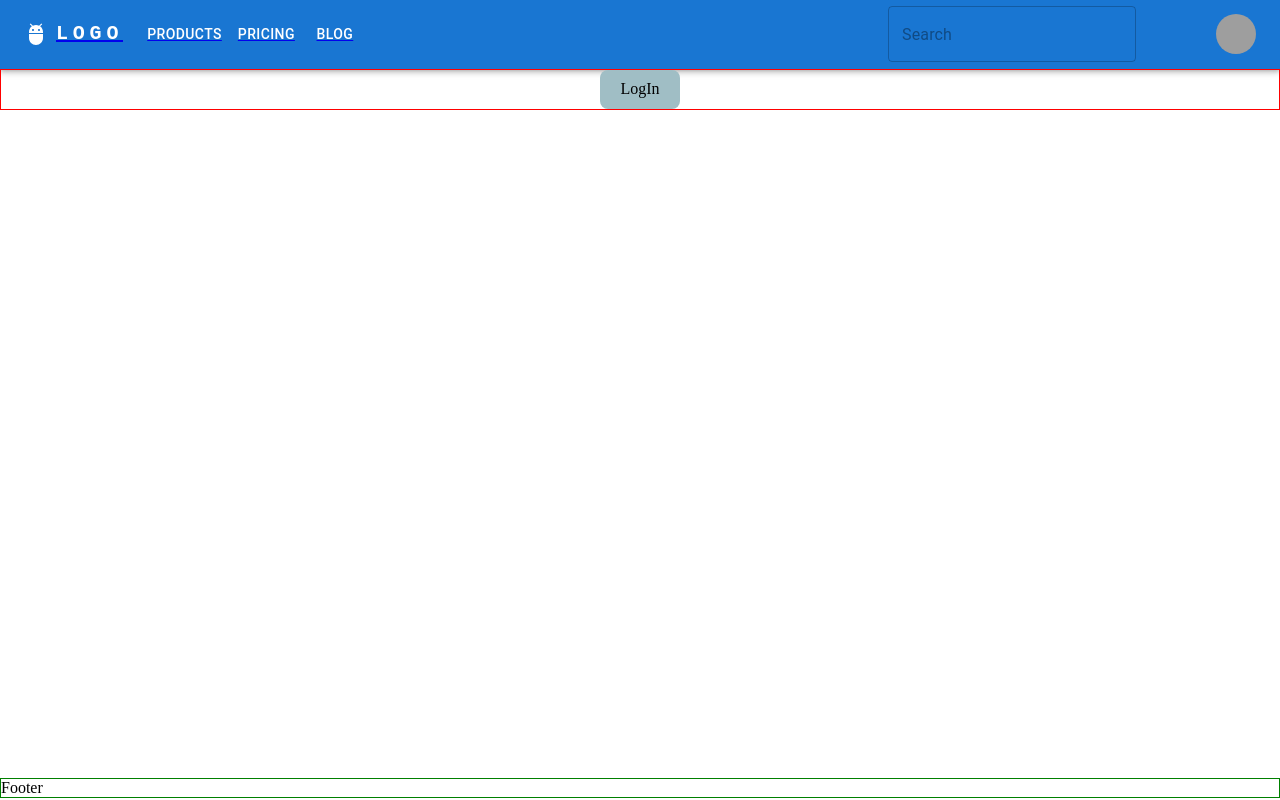
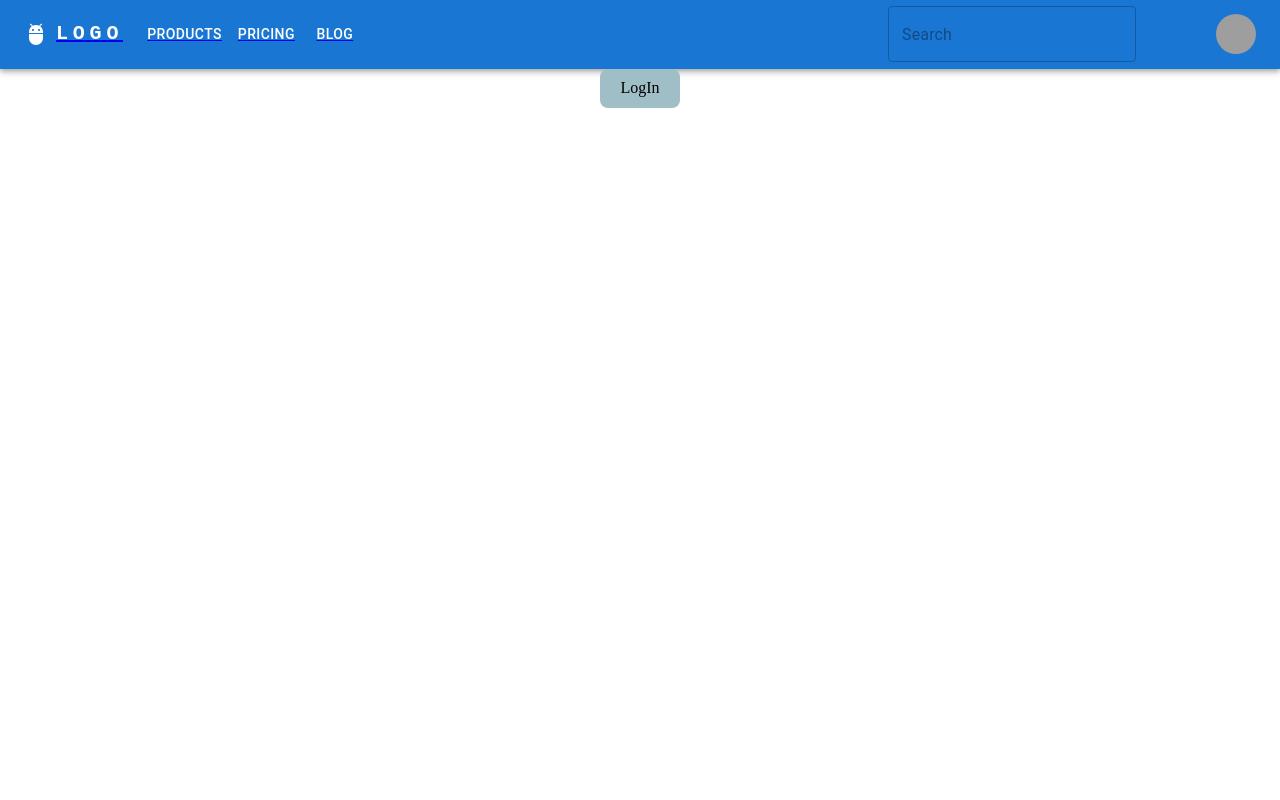
Before and after one commit to DaniSuarezG/Lab-308v2-React-MaterialUI-API, a React (Vite) app: page / in a window 1280 px wide. Built offline with nearby package versions, Linux system fonts and the light colour scheme; grey boxes are pictures that could not be loaded.

Commit message:
Some styles erased

```diff
--- a/src/Pages/Home/Home.css
+++ b/src/Pages/Home/Home.css
@@ -2,6 +2,6 @@
   /* height: 80%; */
   min-height: 100%;
   display: flex;
-  border: 1px solid red;
+  /* border: 1px solid red; */
   justify-content: center;
 }
--- a/src/components/Footer/Footer.css
+++ b/src/components/Footer/Footer.css
@@ -1,4 +1,4 @@
 #footer {
     margin-top: auto;
-    border: 1px solid green
+    /* border: 1px solid green */
 }
--- a/src/components/Footer/Footer.jsx
+++ b/src/components/Footer/Footer.jsx
@@ -2,7 +2,9 @@ import './Footer.css'
 
 function Footer() {
   return (
-    <div id='footer'>Footer</div>
+    <div id='footer'>
+
+    </div>
   )
 }
 
```
